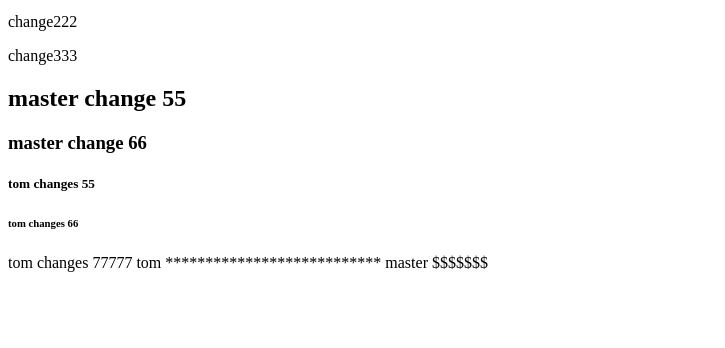
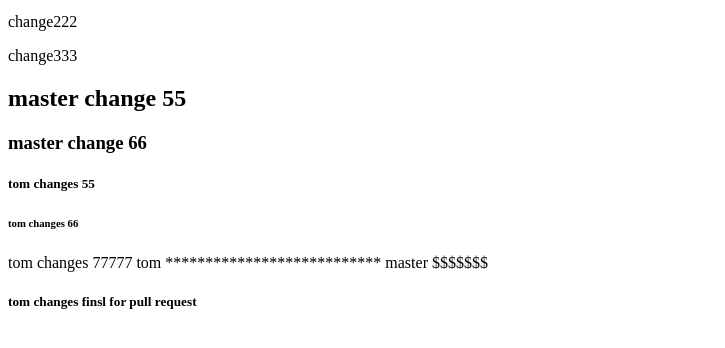
Before and after one commit to KasarlaSadvitha/PracticingGitGitHub, a plain HTML site: page index.html in a window 1280 px wide. Shown: the part 146-494 px from the top of the page, without its empty margins (0-725 px from the left). Drawn offline with Linux system fonts and the light colour scheme.

Commit message:
tom changes for pr

```diff
--- a/index.html
+++ b/index.html
@@ -26,5 +26,6 @@
 
 
         <h7> master $$$$$$$</h7>
+        <h5> tom changes finsl for pull request</h5>
     </div>
 </body>
```
